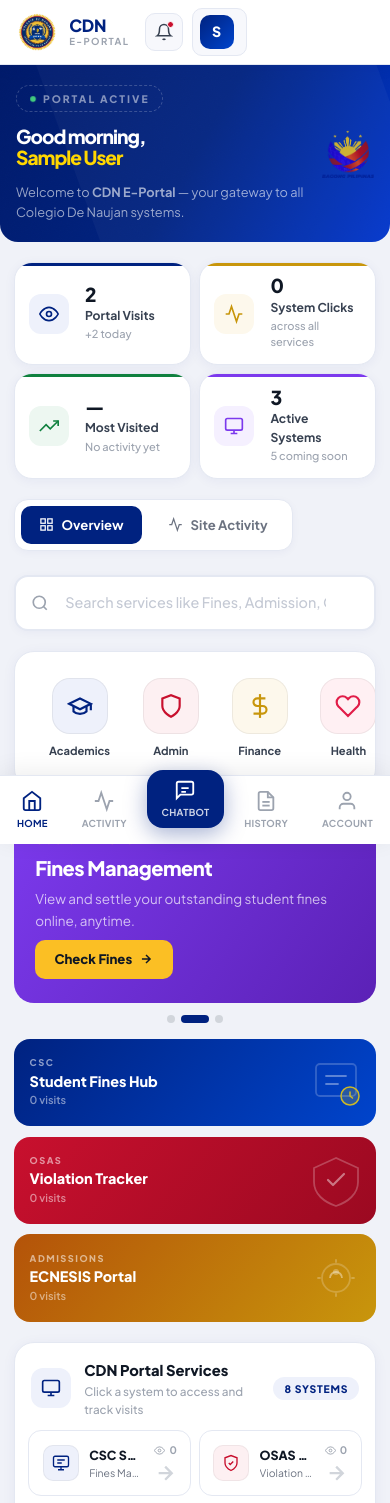
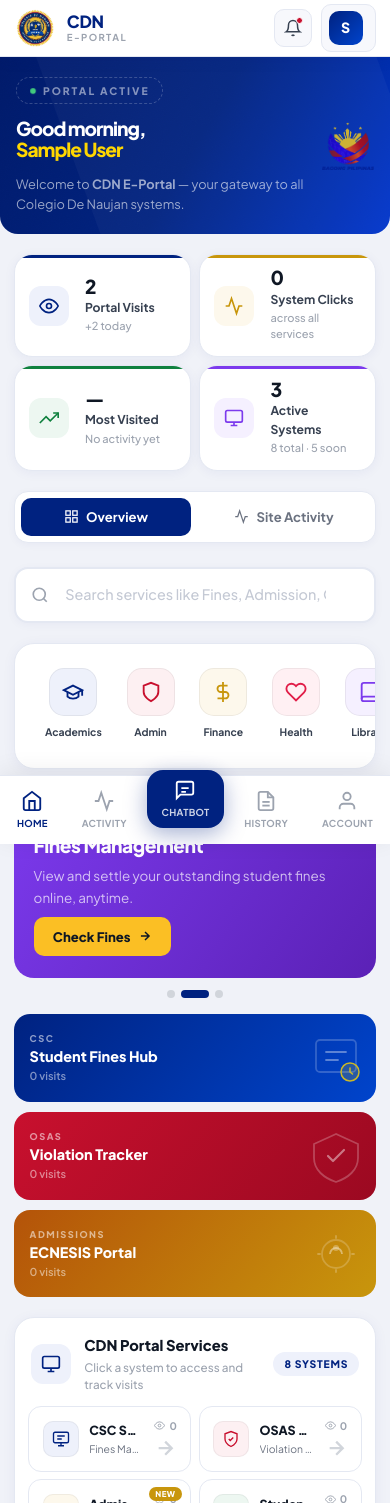
Before and after one commit to Juuwuwmyr/E-CDN, a React (Vite) app in the folder colegio-de-naujan/: page /dashboard in a window 390 px wide. Shown: the top 1503 px of the page. Built offline with nearby package versions, Linux system fonts and the light colour scheme; sample sign-in values are in the browser's storage.

Commit message:
fix: topbar alignment, responsive hero/grid, chatbot confirmed, stat label

```diff
--- a/colegio-de-naujan/src/pages/Dashboard.css
+++ b/colegio-de-naujan/src/pages/Dashboard.css
@@ -45,7 +45,7 @@
 .db-topbar-meta svg { width:13px; height:13px; color:#002280; flex-shrink:0; }
 .db-topbar-sep { color:#d1d5db; }
 
-.db-topbar-actions { display:flex; align-items:center; gap:.55rem; flex-shrink:0; }
+.db-topbar-actions { display:flex; align-items:center; gap:.55rem; flex-shrink:0; margin-left:auto; }
 
 .db-icon-btn {
   position:relative; width:38px; height:38px; border-radius:10px;
@@ -132,7 +132,7 @@
   position:relative; overflow:hidden;
   background:linear-gradient(120deg,#001a6a 0%,#002280 50%,#0035cc 100%);
   border-radius:0 0 24px 24px; margin:0 -1.75rem;
-  padding:2.25rem 3.5rem 2rem;
+  padding:2rem 1.75rem 1.75rem;
 }
 .db-hero-noise {
   position:absolute; inset:0;
@@ -551,7 +551,7 @@
 @media (max-width:1100px) {
   .db-stats-row { grid-template-columns:repeat(2,1fr); }
   .db-banner-row { grid-template-columns:1fr; }
-  .db-highlight-col { flex-direction:row; }
+  .db-highlight-col { flex-direction:row; gap:.65rem; }
   .db-hl-card { flex:1; }
   .db-metrics-grid { grid-template-columns:repeat(2,1fr); }
   .db-summary-grid  { grid-template-columns:repeat(4,1fr); }
@@ -562,11 +562,12 @@
   .db-topbar-meta { display:none; }
   .db-activity-cols { grid-template-columns:1fr; }
   .db-sys-grid { grid-template-columns:repeat(2,1fr); }
+  .db-stats-row { grid-template-columns:repeat(2,1fr); gap:.75rem; }
 }
 
 @media (max-width:680px) {
   .db-main   { padding:0 .85rem 6rem; }
-  .db-hero   { margin:0 -.85rem; padding:1.5rem 1.25rem 1.4rem; border-radius:0 0 18px 18px; }
+  .db-hero   { margin:0 -.85rem; padding:1.5rem .85rem 1.4rem; border-radius:0 0 18px 18px; }
   .db-hero-greeting { font-size:1.35rem; }
 
   .db-stats-row { grid-template-columns:repeat(2,1fr); gap:.6rem; }
@@ -581,16 +582,26 @@
   .db-sys-grid { grid-template-columns:repeat(2,1fr); gap:.5rem; padding:.75rem .85rem .85rem; }
 
   .db-profile-text, .db-chevron { display:none; }
-  .db-topbar-inner { padding:0 1rem; }
+  .db-topbar-inner { padding:0 .85rem; height:56px; }
 
   .db-metrics-grid  { grid-template-columns:repeat(2,1fr); }
   .db-summary-grid  { grid-template-columns:repeat(4,1fr); }
 
-  .db-banner { padding:1.5rem 1.35rem; min-height:155px; }
-  .db-banner-title { font-size:1.25rem; }
+  .db-banner { padding:1.4rem 1.25rem; min-height:155px; }
+  .db-banner-title { font-size:1.2rem; }
   .db-banner-deco { display:none; }
 
   .db-panel-header { padding:1rem 1rem 0; }
+
+  /* Category icons smaller on mobile */
+  .db-cat-item { padding:.5rem .65rem; min-width:60px; }
+  .db-cat-icon-wrap { width:48px; height:48px; border-radius:15px; }
+  .db-cat-icon-wrap svg { width:22px; height:22px; }
+  .db-cat-label { font-size:.65rem; }
+
+  /* Tabs full width */
+  .db-tabs-bar { width:100%; }
+  .db-tab { flex:1; justify-content:center; }
 }
 
 @media (max-width:420px) {
--- a/colegio-de-naujan/src/pages/Dashboard.jsx
+++ b/colegio-de-naujan/src/pages/Dashboard.jsx
@@ -520,7 +520,7 @@
             {
               label: 'Active Systems',
               value: SYSTEMS.filter(s => s.url !== '#').length,
-              sub: `${SYSTEMS.filter(s => s.url === '#').length} coming soon`,
+              sub: `${SYSTEMS.length} total · ${SYSTEMS.filter(s => s.url === '#').length} soon`,
               color: '#7c3aed', bg: '#f5f0ff',
               icon: (
                 <svg viewBox="0 0 24 24" fill="none" stroke="currentColor" strokeWidth="2">
```
